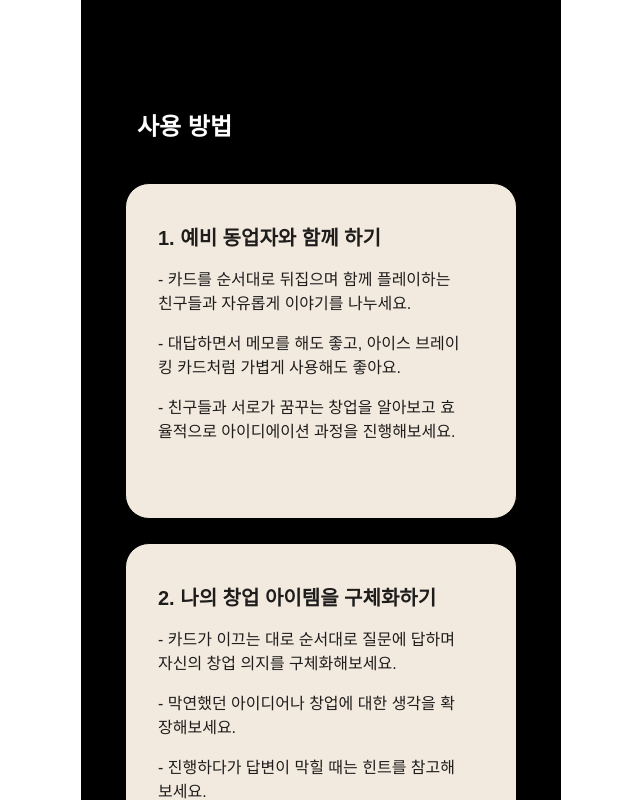
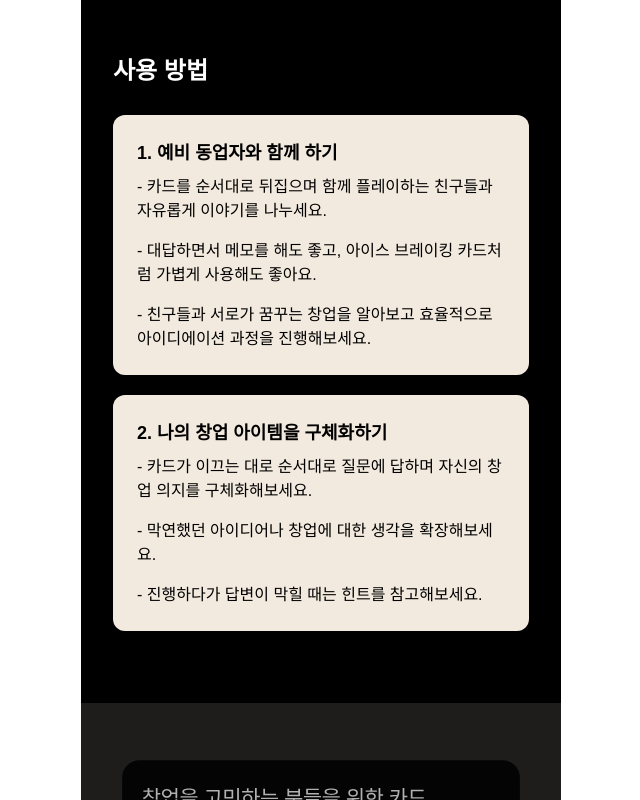
Before and after one commit to balladyun/pioneers_front, a React (Vite) app: page /card in a window 1280 px wide. Shown: the part 740-1540 px from the top of the page, without its empty margins (319-959 px from the left). Built offline with nearby package versions, Linux system fonts and the light colour scheme; no server answers.

Commit message:
background 비율 수정

```diff
--- a/src/components/Header.jsx
+++ b/src/components/Header.jsx
@@ -31,6 +31,18 @@ export default function Header() {
     getBgColor();
   }, [pathname]);
 
+  useEffect(() => {
+    if (isMenuOpen) {
+      document.body.style.overflow = 'hidden';
+    } else {
+      document.body.style.overflow = 'auto';
+    }
+
+    return () => {
+      document.body.style.overflow = 'auto';
+    };
+  }, [isMenuOpen]);
+
   const getMenuIcon = () => {
     if (pathname === '/card') {
       return whiteMenu;
@@ -40,9 +52,17 @@ export default function Header() {
 
   const getLogo = () => {
     if (pathname === '/card' && !isMenuOpen) {
-      return <WhiteLogo />;
+      return (
+        <Link to='/'>
+          <WhiteLogo />
+        </Link>
+      );
     }
-    return <Logo />;
+    return (
+      <Link to='/'>
+        <Logo />
+      </Link>
+    );
   };
 
   return (
--- a/src/components/Layout.jsx
+++ b/src/components/Layout.jsx
@@ -2,9 +2,9 @@ import Header from './Header';
 
 export default function Layout({ children }) {
   return (
-    <main className='mx-auto max-w-[480px] h-screen'>
+    <main className='flex flex-col min-h-screen mx-auto max-w-[480px]'>
       <Header />
-      {children}
+      <section className='grow'>{children}</section>
     </main>
   );
 }
--- a/src/pages/Card.jsx
+++ b/src/pages/Card.jsx
@@ -1,4 +1,4 @@
-import React, { useState, useRef } from 'react';
+import React, { useState, useRef, useEffect } from 'react';
 import { useNavigate } from 'react-router-dom';
 import card1 from '../assets/images/card1.svg';
 import card2 from '../assets/images/card2.svg';
@@ -7,7 +7,7 @@ import next from '../assets/icons/next.svg';
 import cardall from '../assets/images/cardall.svg';
 import know from '../assets/icons/know.svg'; // 추가된 이미지
 
-export default function Home() {
+export default function Card() {
   const navigate = useNavigate();
   const [cardImage, setCardImage] = useState(card1);
   const [buttonImage, setButtonImage] = useState(next);
@@ -18,6 +18,10 @@ export default function Home() {
     description: '내가 속한 집단, 취미, 열정을 기반으로',
   });
   const sectionTwoRef = useRef(null);
+
+  useEffect(() => {
+    window.scrollTo(0, 0);
+  }, []);
 
   const handleNextClick = () => {
     if (cardImage === card1) {
@@ -47,7 +51,7 @@ export default function Home() {
 
   return (
     <>
-      <section className='min-h-screen p-8 bg-black'>
+      <section className='h-full p-8 bg-black'>
         <div
           className='mt-6 text-2xl font-bold text-center text-white'
           style={{ fontFamily: 'Arial, sans-serif' }}
@@ -82,16 +86,39 @@ export default function Home() {
           </div>
         </div>
 
-        <div
-          className='mt-24 ml-6 text-2xl font-bold text-left text-white'
-          style={{ fontFamily: 'Arial, sans-serif' }}
-        >
-          사용 방법
-        </div>
+        <h1 className='text-2xl font-bold text-white mb-7'>사용 방법</h1>
 
-        <div className='relative'>
-          <div className='w-[24.5rem] h-[21rem] bg-[#f3eadf] rounded-3xl border border-white/13 shadow-lg mx-auto mt-10'>
-            <div className='flex flex-col gap-4 items-start justify-start w-[307px] mx-auto mt-10 ml-8'>
+        <section className='*:bg-[#f3eadf] flex flex-col gap-5 mb-10'>
+          <article className='p-6 space-y-2 rounded-xl'>
+            <h2 className='text-lg font-bold'>1. 예비 동업자와 함께 하기</h2>
+            <ul className='space-y-4'>
+              <li>
+                - 카드를 순서대로 뒤집으며 함께 플레이하는 친구들과 자유롭게 이야기를 나누세요.
+              </li>
+              <li>
+                - 대답하면서 메모를 해도 좋고, 아이스 브레이킹 카드처럼 가볍게 사용해도 좋아요.
+              </li>
+              <li>
+                - 친구들과 서로가 꿈꾸는 창업을 알아보고 효율적으로 아이디에이션 과정을
+                진행해보세요.
+              </li>
+            </ul>
+          </article>
+          <article className='p-6 space-y-2 rounded-xl'>
+            <h2 className='text-lg font-bold'>2. 나의 창업 아이템을 구체화하기</h2>
+            <ul className='space-y-4'>
+              <li>
+                - 카드가 이끄는 대로 순서대로 질문에 답하며 자신의 창업 의지를 구체화해보세요.
+              </li>
+              <li>- 막연했던 아이디어나 창업에 대한 생각을 확장해보세요.</li>
+              <li>- 진행하다가 답변이 막힐 때는 힌트를 참고해보세요.</li>
+            </ul>
+          </article>
+        </section>
+
+        {/* <div className='relative'>
+          <div className='bg-[#f3eadf] '>
+            <div className='flex flex-col items-start justify-start gap-4 mx-auto mt-10 ml-8'>
               <div className='text-left font-bold text-xl leading-7 text-[#1e1d1c]'>
                 1. 예비 동업자와 함께 하기
               </div>
@@ -110,8 +137,8 @@ export default function Home() {
             </div>
           </div>
 
-          <div className='w-[24.5rem] h-[21rem] bg-[#f3eadf] rounded-3xl border border-white/13 shadow-lg mx-auto mt-6'>
-            <div className='flex flex-col gap-4 items-start justify-start w-[307px] mx-auto mt-10 ml-8'>
+          <div className='bg-[#f3eadf]'>
+            <div className='flex flex-col items-start justify-start gap-4 mx-auto mt-10 ml-8'>
               <div className='text-left font-bold text-xl leading-7 text-[#1e1d1c]'>
                 2. 나의 창업 아이템을 구체화하기
               </div>
@@ -129,10 +156,10 @@ export default function Home() {
               </div>
             </div>
           </div>
-        </div>
+        </div> */}
       </section>
 
-      <section className='min-h-screen p-4 overflow-hidden bg-gray' ref={sectionTwoRef}>
+      <section className='p-4 overflow-hidden bg-gray' ref={sectionTwoRef}>
         <div className='flex justify-center mt-10'>
           <img src={cardall} alt='cardall' className='w-full max-w-[400px] h-auto' />
         </div>
@@ -149,9 +176,9 @@ export default function Home() {
         </div>
       </section>
 
-      <article className='bg-black p-4 flex justify-center h-auto min-h-[300px]'>
+      <article className='flex justify-center h-auto p-4 bg-black'>
         <button
-          className='bg-white rounded-full w-[216px] h-[42px] mt-12 shadow-md font-bold text-sm'
+          className='bg-white rounded-full w-[216px] h-[42px] mt-12 mb-20 shadow-md font-bold text-sm'
           type='button'
           onClick={() => navigate('/subscribe')}
         >
--- a/src/pages/Home.jsx
+++ b/src/pages/Home.jsx
@@ -5,7 +5,7 @@ export default function Home() {
   const navigate = useNavigate();
 
   return (
-    <section className='h-screen-minus-header bg-primary'>
+    <section className='min-h-screen bg-primary'>
       <div className='flex justify-center'>
         <img src={fuveimage} alt='fuveimage' />
       </div>
--- a/src/pages/Part.jsx
+++ b/src/pages/Part.jsx
@@ -4,7 +4,7 @@ export default function Part() {
   const navigate = useNavigate();
 
   return (
-    <section className='p-6 bg-background'>
+    <section className='h-full p-6 bg-background'>
       <button
         className='text-[15px] px-5 py-2 rounded-full shadow-lg bg-background'
         type='button'
--- a/src/pages/Subscribe.jsx
+++ b/src/pages/Subscribe.jsx
@@ -26,7 +26,7 @@ export default function Subscribe() {
   };
 
   return (
-    <section className='h-screen-minus-header bg-primary'>
+    <section className='min-h-screen-minus-header bg-primary'>
       <h1 className='py-10 text-3xl font-bold text-center'>스타트업 레터</h1>
       <article className='p-6 pt-0'>
         매주 활발히 활동 중인 창업가 한 분을 인터뷰하여, 창업에 대한 진정한 인사이트를
@@ -61,7 +61,7 @@ export default function Subscribe() {
         </label>
         <button
           type='submit'
-          className='px-16 py-3 mx-auto mt-8 text-base font-bold text-white rounded-full shadow-md bg-brown w-fit'
+          className='px-16 py-3 mx-auto mt-8 mb-10 text-base font-bold text-white rounded-full shadow-md bg-brown w-fit'
         >
           Subscribe
         </button>
--- a/src/pages/Test.jsx
+++ b/src/pages/Test.jsx
@@ -44,7 +44,7 @@ export default function Test() {
   const progressPercentage = ((currIndex + 1) / questions.length) * 100;
 
   return (
-    <section className='p-5 bg-background h-screen-minus-header'>
+    <section className='flex flex-col justify-between p-5 bg-background h-screen-minus-header'>
       <div className='space-y-5'>
         <div className='flex items-center justify-between'>
           <button
@@ -65,7 +65,7 @@ export default function Test() {
           <div className='h-2 rounded-lg bg-primary' style={{ width: `${progressPercentage}%` }} />
         </div>
       </div>
-      <article className='flex flex-col w-full px-2 py-8 mt-48 bg-white rounded-3xl shadow-custom'>
+      <article className='w-full px-2 py-8 bg-white h-fit rounded-3xl shadow-custom'>
         <div className='relative'>
           <img src={YellowComma} alt='comma' className='absolute -top-14 right-2' />
           <h4 className='px-12 py-10 text-lg font-bold text-center'>
@@ -86,6 +86,7 @@ export default function Test() {
           ))}
         </div>
       </article>
+      <div />
     </section>
   );
 }
--- a/tailwind.config.js
+++ b/tailwind.config.js
@@ -15,6 +15,9 @@ export default {
       height: {
         'screen-minus-header': 'calc(100vh - 64px)',
       },
+      minHeight: {
+        'screen-minus-header': 'calc(100vh - 64px)',
+      },
       boxShadow: {
         custom: '0px 5px 0px 5px rgba(227,227,227,1)',
       },
```
Also changed, not shown: src/pages/About.jsx (+8 -3 lines), src/pages/TestOverview.jsx (+9 -4 lines), public/og.png (deleted).
